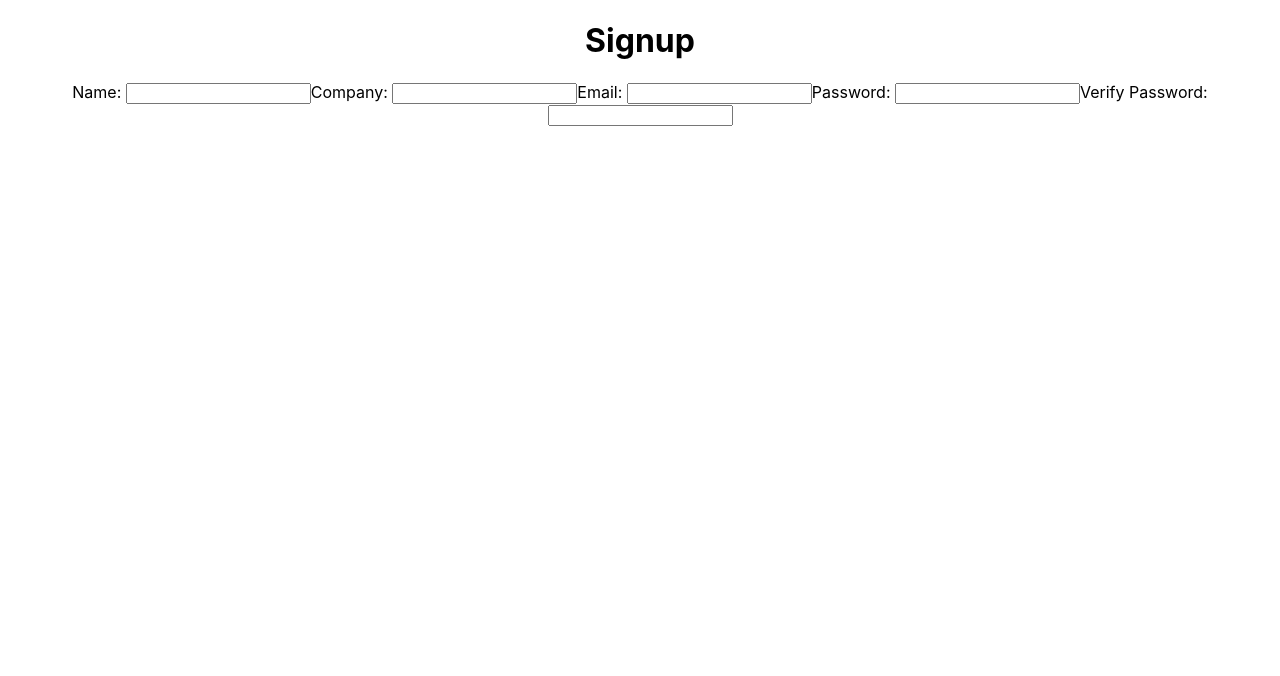
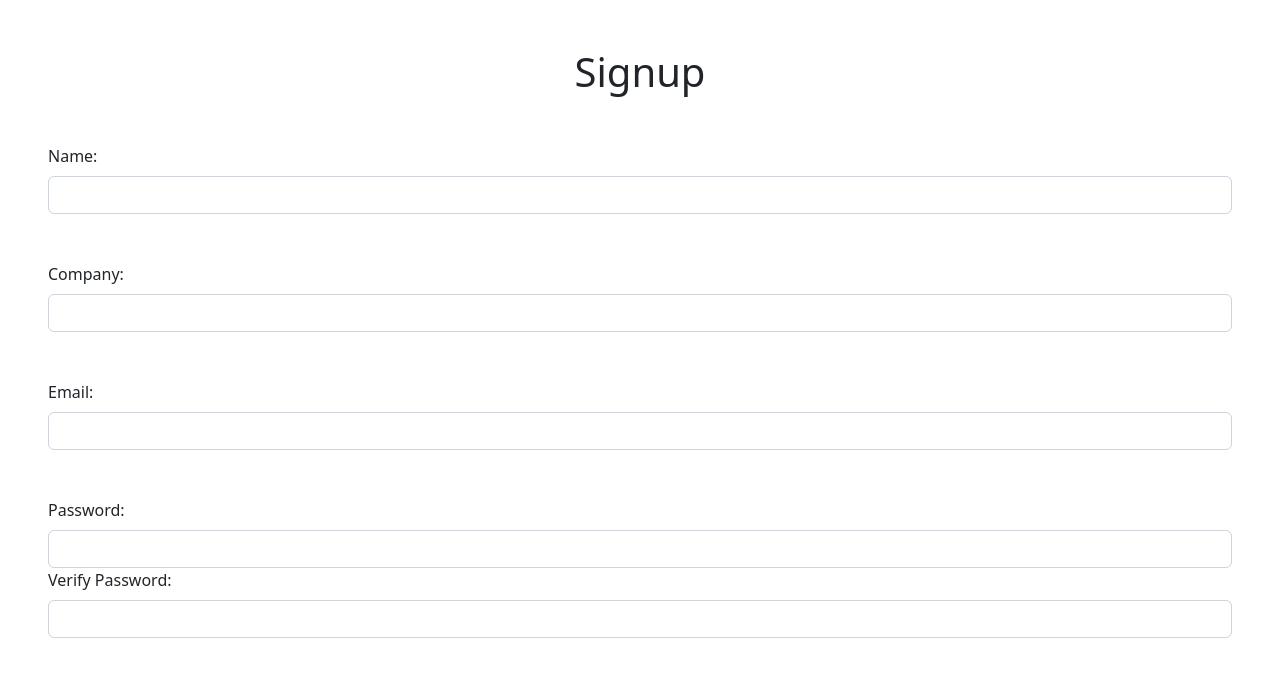
Before and after one commit to LiftOff-AC3/inventorme, a React (Create React App) app in the folder front-end/: page / in a window 1280 px wide. Shown: the top 676 px of the page. Built offline with nearby package versions, Linux system fonts and the light colour scheme.

Commit message:
17-add registration form to app.js - jb

```diff
--- a/front-end/src/App.js
+++ b/front-end/src/App.js
@@ -1,14 +1,12 @@
 import logo from './logo.svg';
 import './App.css';
+import 'bootstrap/dist/css/bootstrap.min.css';
 import Registration from "./components/screens/Registration";
 
 
 function App() {
   return (
-    <div className="App">
-
     <Registration/>
-  </div>
   );
 }
 
--- a/front-end/src/components/Screens/Registration.js
+++ b/front-end/src/components/Screens/Registration.js
@@ -4,7 +4,7 @@ import Forms from "../layout/Forms";
 export default function Registration(){
     return(
         <>
-            <h1>Signup</h1>
+            <h1 className="m-5 text-center" >Signup</h1>
             <Forms/>
         </>
 
--- a/front-end/src/components/layout/Forms.js
+++ b/front-end/src/components/layout/Forms.js
@@ -1,19 +1,29 @@
 import React from "react";
+import Form from 'react-bootstrap/Form';
+import Button from 'react-bootstrap/Button';
 
 
 export default function Forms(){
-    return(
-       <form >
-            <label for="name">Name: </label>
-            <input type="name" placeholeder="John Doe" id="name" name="text"></input>
-            <label for="name">Company: </label>
-            <input type="name" placeholeder="My Company" id="name" name="text"></input>
-            <label for="email">Email: </label>
-            <input type="email" placeholeder="email@gmail.com" id="email" name="email"></input>
-            <label for="password">Password: </label>
-            <input type="password" placeholeder="*********" id="password" name="email"></input>
-            <label for="password">Verify Password: </label>
-            <input type="password" placeholeder="*********" id="password" name="email"></input>
-       </form>
-    )
+  return(
+    <Form>
+      <Form.Group className="m-5">
+        <Form.Label for="name">Name: </Form.Label>
+        <Form.Control type="name" placeholeder="John Doe" id="name" name="text"></Form.Control>
+      </Form.Group>
+      <Form.Group className="m-5">
+        <Form.Label for="name">Company: </Form.Label>
+        <Form.Control type="name" placeholeder="My Company" id="name" name="text"></Form.Control>
+      </Form.Group>
+      <Form.Group className="m-5">
+        <Form.Label for="email">Email: </Form.Label>
+        <Form.Control type="email" placeholeder="email@gmail.com" id="email" name="email"></Form.Control>
+      </Form.Group>
+        <Form.Group className="m-5">
+        <Form.Label for="password">Password: </Form.Label>
+        <Form.Control type="password" placeholeder="*********" id="password" name="email"></Form.Control>
+        <Form.Label for="password">Verify Password: </Form.Label>
+        <Form.Control type="password" placeholeder="*********" id="password" name="email"></Form.Control>
+      </Form.Group>
+    </Form>
+  )
 }
```
